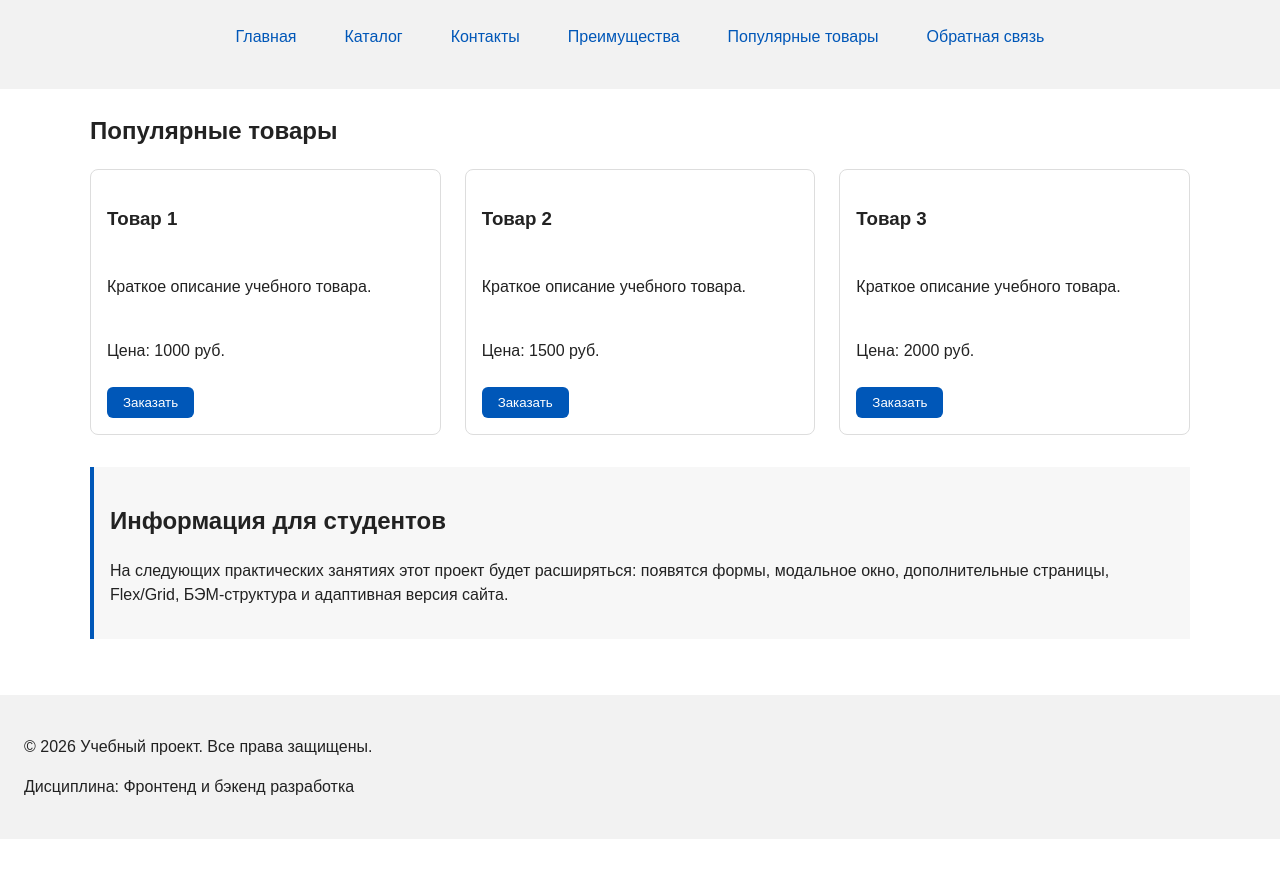
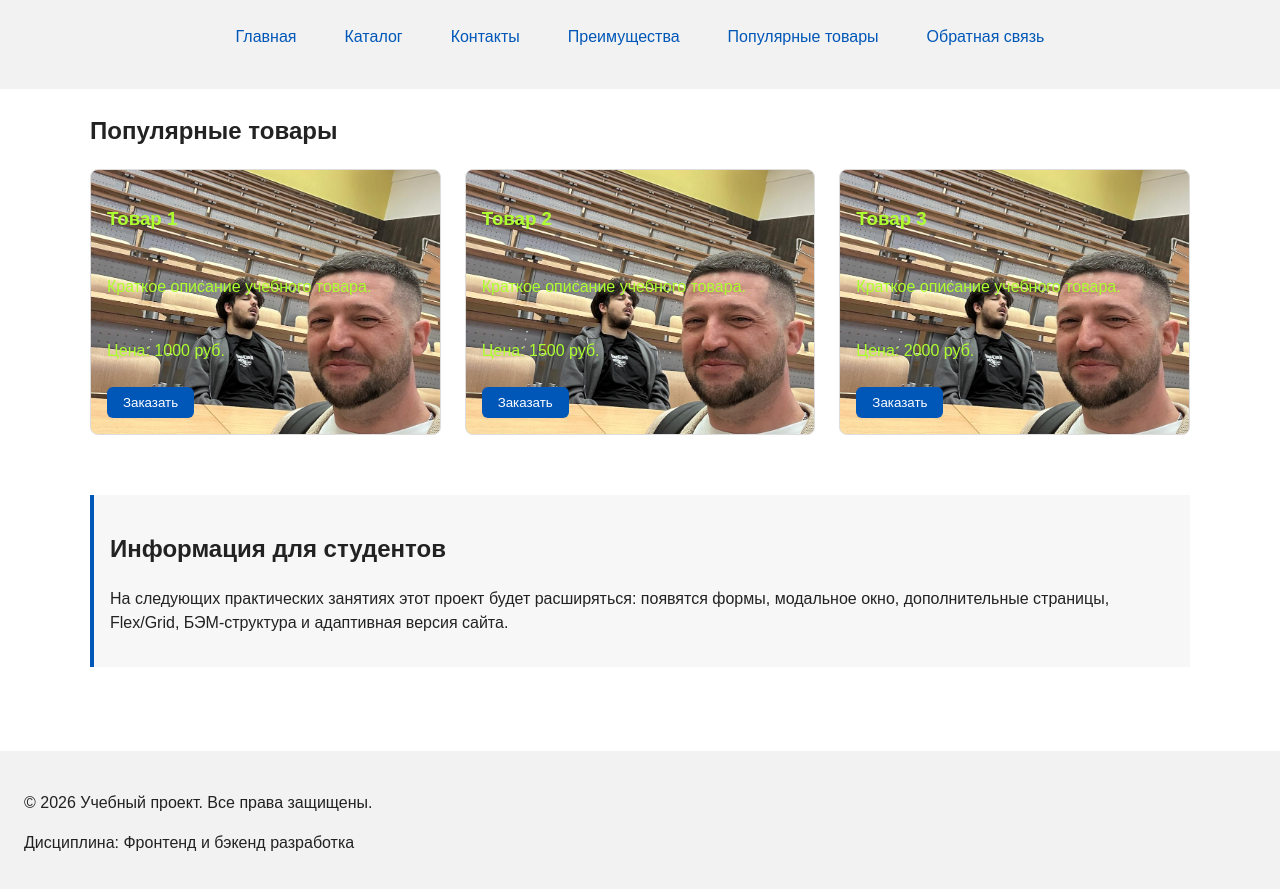
Before and after one commit to Almazer228/kr1-html-css-shop, a plain HTML site: page index.html in a window 1280 px wide. Shown: the part 47-936 px from the top of the page. Before the commit the page ends 886 px from the top, so only its background shows below. Drawn offline with Linux system fonts and the light colour scheme.

Commit message:
best prepod

```diff
--- a/css/style.css
+++ b/css/style.css
@@ -168,6 +168,7 @@ footer {
   На следующих занятиях карточки будут доработаны и выстроены в сетку.
 */
 .product-card {
+  background: url("../images/photo.jpeg") center / cover no-repeat;
   display: flex;
   flex-direction: column;
   gap: var(--space-sm);
@@ -176,6 +177,7 @@ footer {
   border: 1px solid var(--color-border);
   border-radius: var(--radius-md);
   background-color: var(--color-bg);
+  color: greenyellow;
 }
 
 .product-card .button {
@@ -375,7 +377,7 @@ footer {
   --space-sm: 8px;
   --space-md: 16px;
   --space-lg: 24px;
-  --space-xl: 32px;
+  --space-xl: 60px;
 
   /* Скругления */
   --radius-sm: 6px;
@@ -558,3 +560,19 @@ html {
   border-radius: var(--radius-sm);
   font: inherit;
 }
+
+
+
+body {
+  min-height: 100vh;
+  display: flex;
+  flex-direction: column;
+}
+
+main {
+  flex: 1;
+}
+
+footer {
+  margin-top: auto;
+}
```
Also changed, not shown: images/photo.jpeg (added).
